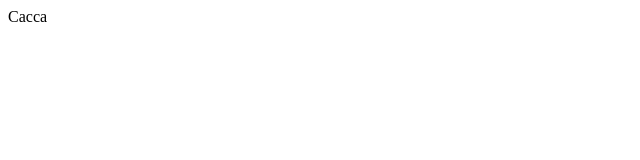
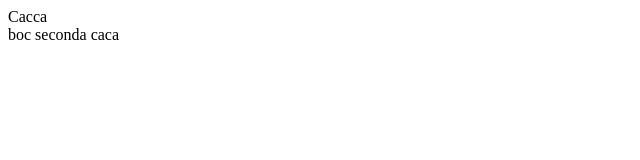
Before and after one commit to matteolecca/gitprova, a plain HTML site: page index.html in a window 1280 px wide. Shown: the full height of the page, 0-640 px from the left. Drawn offline with Linux system fonts and the light colour scheme.

Commit message:
second  commit

```diff
--- a/index.html
+++ b/index.html
@@ -8,5 +8,6 @@
 </head>
 <body>
     <div>Cacca</div>
+    <div>boc seconda caca</div>
 </body>
 </html>
```
